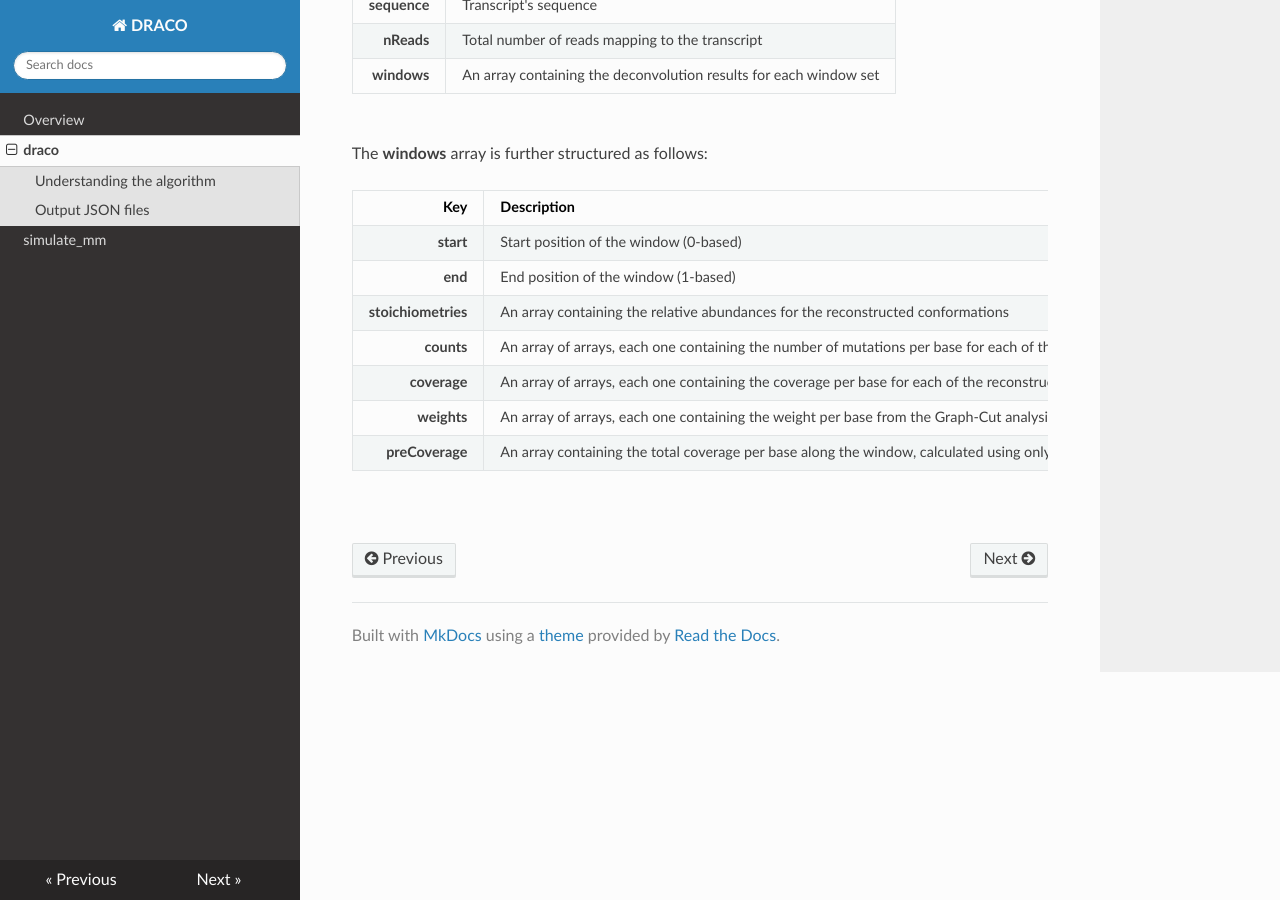
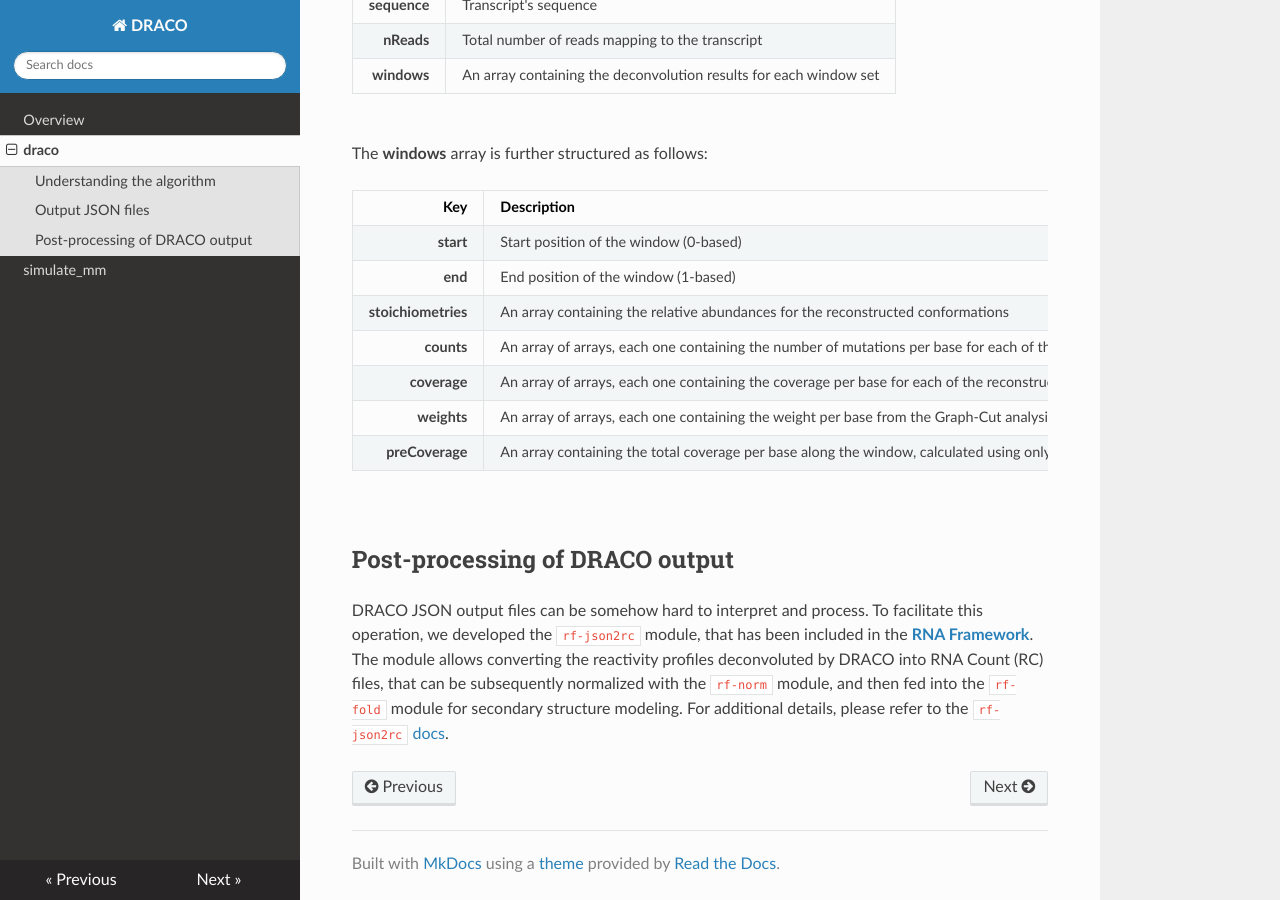
Before and after one commit to dincarnato/draco-docs, an MkDocs documentation site: the page built from docs/draco.md, in a window 1280 px wide and 900 px high, scrolled down 6868 px. Built offline with MkDocs 1.6.1, drawn with Linux system fonts in a browser that asks for light colours; nearby versions of some CDN libraries; old or Windows-style settings are respelled for this version of MkDocs.

Commit message:
Added ref to rf-json2rc

```diff
--- a/docs/draco.md
+++ b/docs/draco.md
@@ -172,3 +172,5 @@ __weights__ | An array of arrays, each one containing the weight per base from t
 __preCoverage__ | An array containing the total coverage per base along the window, calculated using only the reads pre-filtering, covering the entire window, that have been used to perform the spectral analysis (therefore, it can be &lt; than the sum of the __coverage__ arrays)
 
 <br/>
+## Post-processing of DRACO output
+DRACO JSON output files can be somehow hard to interpret and process. To facilitate this operation, we developed the ``rf-json2rc`` module, that has been included in the [__RNA Framework__](https://rnaframework-docs.readthedocs.io/en/latest/). The module allows converting the reactivity profiles deconvoluted by DRACO into RNA Count (RC) files, that can be subsequently normalized with the ``rf-norm`` module, and then fed into the ``rf-fold`` module for secondary structure modeling. For additional details, please refer to the ``rf-json2rc`` [docs](https://rnaframework-docs.readthedocs.io/en/latest/rf-json2rc).
```
